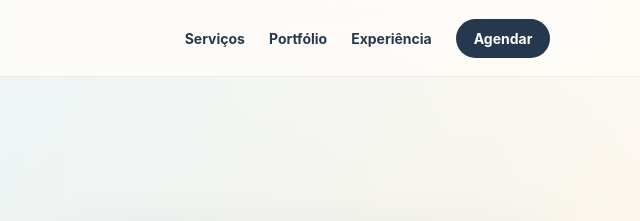
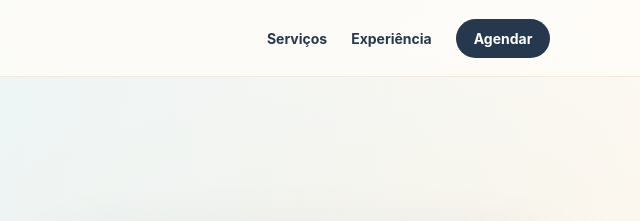
Before and after one commit to luizasaraiva/duts2.0, a website: page index.html in a window 1280 px wide. Shown: the top 221 px of the page, 640-1280 px from the left. Drawn offline with Linux system fonts and the light colour scheme.

Commit message:
Update index.html

```diff
--- a/index.html
+++ b/index.html
@@ -19,7 +19,6 @@
 
     <nav class="nav" id="nav">
       <a href="#servicos">Serviços</a>
-      <a href="#portfolio">Portfólio</a>
       <a href="#experiencia">Experiência</a>
       <a href="#agendamento" class="nav-cta">Agendar</a>
     </nav>
```
